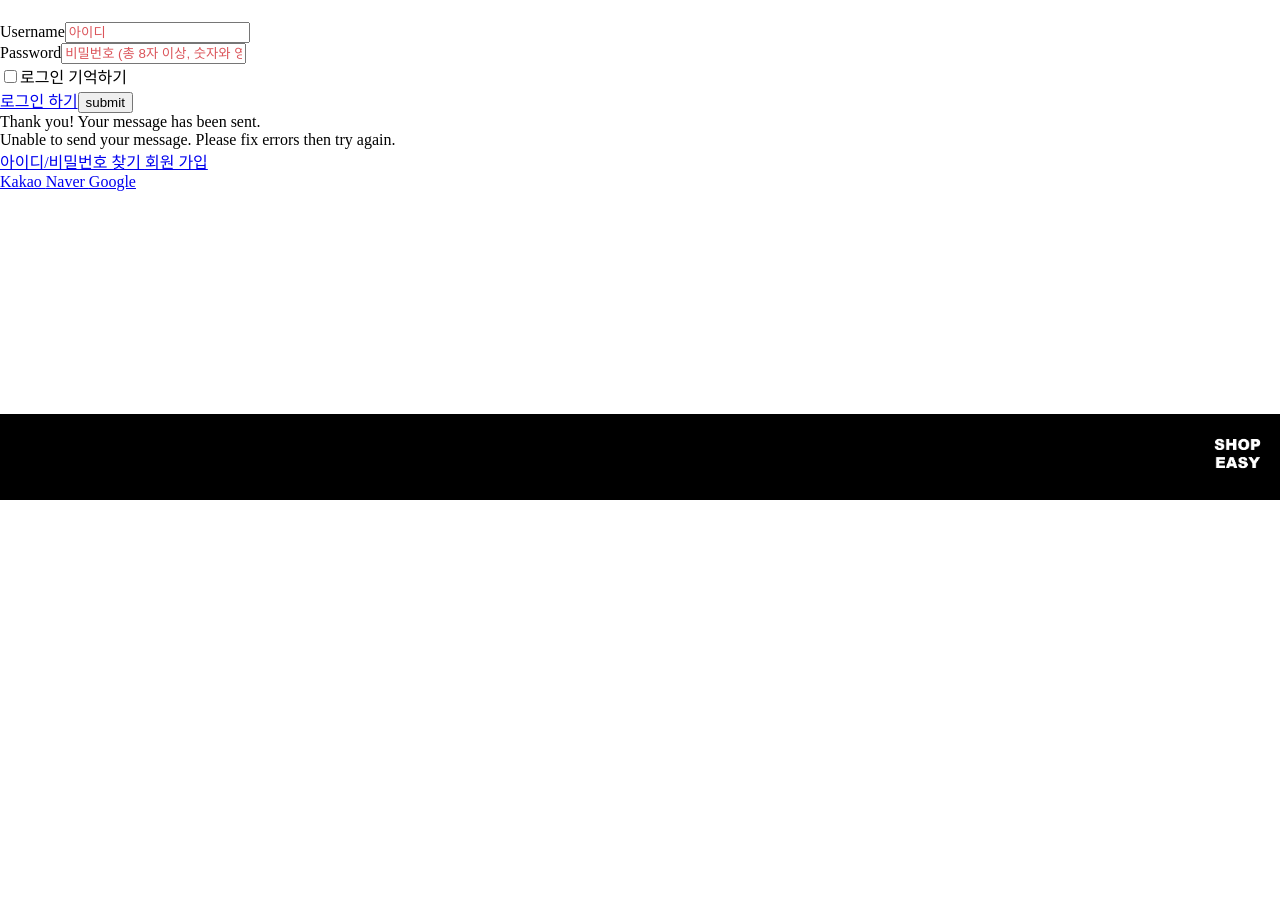
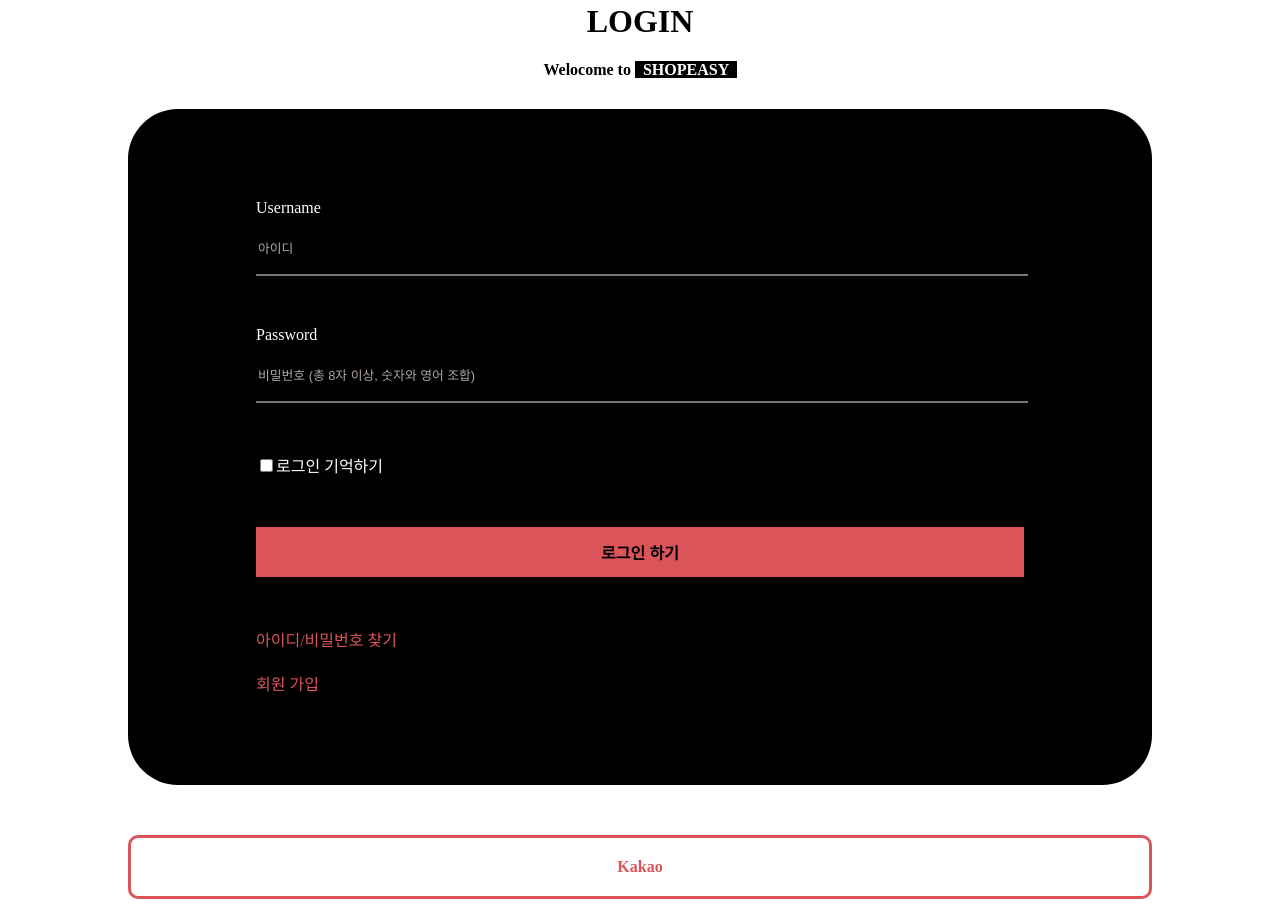
Before and after one commit to song-eojin/shopeasy_front, a React (Create React App) app in the folder shopeasy/: page /login in a window 1280 px wide. Shown: the part 300-1207 px from the top of the page. Before the commit the page ends 800 px from the top, so only its background shows below. Built offline with nearby package versions, Linux system fonts and the light colour scheme.

Commit message:
Feature : 로그인페이지 - 리액트 기반 디자인 및 레이아웃 구현 (Issue #3)

```diff
--- a/shopeasy/src/components/pages/Login.js
+++ b/shopeasy/src/components/pages/Login.js
@@ -1,57 +1,49 @@
 import React from 'react';
 import { Link } from 'react-router-dom';
+import '../../index.css';
 import '../../styles/Login.css';
 
 function Login() {
     return (
         <div className="login-container">
-            <div className="u-clearfix u-sheet u-sheet-1">
-                <h1 className="u-text u-title u-text-1">로그인 </h1>
+            <div id="login-title">
+                <h1 className="center">LOGIN</h1>
+                <p id="login-title-comment"className="center">Welocome to <span>&nbsp; SHOPEASY &nbsp;</span></p>
             </div>
-            <section className="u-align-center u-clearfix u-white u-section-2" id="carousel_efaf" data-animation-name="" data-animation-duration="0" data-animation-delay="0" data-animation-direction="">
-                <div className="u-clearfix u-sheet u-sheet-1">
-                <div className="u-black u-form u-radius-20 u-form-1">
-                    <form action="https://forms.nicepagesrv.com/v2/form/process" className="u-clearfix u-form-spacing-15 u-form-vertical u-inner-form" source="email" name="form">
-                        <div className="u-form-group u-form-name">
-                            <label for="name-4c18" className="u-label">Username</label>
-                            <input type="text" placeholder="아이디" id="name-4c18" name="username" className="u-border-2 u-border-grey-50 u-border-no-left u-border-no-right u-border-no-top u-input u-input-rectangle u-none u-input-1" required="" />
+            <div id="login-content">
+                <div>
+                    <form name="form">
+                        <div className="inputset">
+                            <label for="name-4c18">Username</label>
+                            <input className="input login-input" type="text" placeholder="아이디" id="name-4c18" name="username" required="" />
                         </div>
-                        <div className="u-form-group">
-                            <label for="email-4c18" className="u-label">Password</label>
-                            <input type="text" placeholder="비밀번호 (총 8자 이상, 숫자와 영어 조합)" id="email-4c18" name="password" className="u-border-2 u-border-grey-50 u-border-no-left u-border-no-right u-border-no-top u-input u-input-rectangle u-none u-input-2" required="required" maxlength="20" />
+                        <div className="inputset">
+                            <label for="email-4c18" >Password</label>
+                            <input type="text" placeholder="비밀번호 (총 8자 이상, 숫자와 영어 조합)" id="email-4c18" name="password" className="input login-input" required="required" maxlength="20" />
                         </div>
-                        <div className="u-form-agree u-form-group u-form-group-3">
-                            <label className="u-field-label"></label>
-                            <input type="checkbox" id="agree-a472" name="remember" className="u-active-palette-2-base u-agree-checkbox u-field-input u-hover-palette-2-base u-white" required="" />
-                            <label for="agree-a472" className="u-agree-label u-block-a35c-16 u-field-label">로그인 기억하기</label>
+                        <div className="inputset">
+                            <input type="checkbox" name="login-remember" required="" />
+                            <label for="agree-a472" >로그인 기억하기</label>
                         </div>
+
+                        {/*로그인 제출버튼*/}
                         <div className="u-align-right u-form-group u-form-submit">
-                            <Link href="#" className="u-border-active-palette-4-light-1 u-border-hover-palette-4-light-1 u-border-none u-btn u-btn-round u-btn-submit u-button-style u-hover-black u-palette-2-base u-radius-10 u-text-hover-white u-btn-1">로그인 하기</Link>
-                            <input type="submit" value="submit" className="u-form-control-hidden" />
+                            <input type="submit" value="로그인 하기" id="login-button" />
                         </div>
-                        <div className="u-form-send-message u-form-send-success"> Thank you! Your message has been sent. </div>
-                        <div className="u-form-send-error u-form-send-message"> Unable to send your message. Please fix errors then try again. </div>
-                        <input type="hidden" value="" name="recaptchaResponse" />
-                        <input type="hidden" name="formServices" value="a0cba69c-fe80-860e-1e9a-e2f3443016c7" />
                     </form>
                 </div>
+                <div id="login-link-container">
+                    <Link href="#" className="link login-link">아이디/비밀번호 찾기 </Link>
+                    <Link href="signup.html" className="link login-link">회원 가입 </Link>
                 </div>
-                <div className="u-container-style u-expanded-width-xs u-group u-group-1">
-                    <div className="u-container-layout">
-                    <Link href="#" className="u-border-1 u-border-active-palette-2-base u-border-hover-palette-1-base u-border-no-left u-border-no-right u-border-no-top u-btn u-button-style u-none u-text-palette-2-base u-btn-2">아이디/비밀번호 찾기 </Link>
-                    <Link href="signup.html" className="u-border-1 u-border-active-palette-2-base u-border-hover-palette-1-base u-border-no-left u-border-no-right u-border-no-top u-btn u-button-style u-none u-text-palette-2-base u-btn-3">회원 가입 </Link>
-                    </div>
-                </div>
-            </section>
-            <section className="u-clearfix u-white u-section-3" id="sec-4b06">
-                <div className="u-clearfix u-sheet u-sheet-1">
-                    <div className="u-clearfix u-expanded-width-xs u-group-elements u-valign-top-xs u-group-elements-1">
-                        <Link href="#" className="u-btn u-button-style u-hover-palette-2-base u-text-hover-white u-btn-1">Kakao </Link>
-                        <Link href="#" className="u-border-2 u-border-palette-2-base u-btn u-btn-round u-button-style u-hover-palette-2-base u-none u-radius u-text-hover-white u-btn-2">Naver </Link>
-                        <Link href="#" className="u-border-2 u-border-palette-2-base u-btn u-btn-round u-button-style u-hover-palette-2-base u-none u-radius u-text-hover-white u-btn-3">Google </Link>
-                    </div>
-                </div>
-            </section>
+            </div>
+
+            {/*SNS 간편로그인*/}
+            <div id="sns-container">
+                <Link href="#" className="link sns-button">Kakao </Link>
+                <Link href="#" className="link sns-button">Naver </Link>
+                <Link href="#" className="link sns-button">Google </Link>
+            </div>
         </div>
     );
 }
--- a/shopeasy/src/index.css
+++ b/shopeasy/src/index.css
@@ -15,6 +15,25 @@ body {
   list-style-type: none;
 }
 
+.inputset {
+  margin-top: 50px;
+  margin-bottom: 50px;
+}
+
+.input {
+  color: beige;
+  background-color: transparent;
+  margin-bottom: 30px;
+}
+
+.input::placeholder {
+  color: #afa5a5;
+}
+
+.center {
+  text-align: center;
+}
+
 .search input {
   background-color: transparent;
   padding: 10px;
--- a/shopeasy/src/styles/Login.css
+++ b/shopeasy/src/styles/Login.css
@@ -0,0 +1,85 @@
+#login-title {
+    margin: 70px auto 30px auto;
+}
+
+#login-title-comment {
+    font-weight: 600;
+}
+
+#login-title-comment span {
+    background-color: black;
+    color: white;
+}
+
+#login-content {
+    margin: auto 10%;
+    padding: 40px 10%;
+    border-radius: 50px;
+    background-color: black;
+    color: white;
+}
+
+.login-input {
+    display: block;
+    width: 100%;
+    height: 50px;
+    font-size: 0.8em;
+    border-top: 0;
+    border-left: 0;
+    border-right: 0;
+    margin-top: 5px;
+}
+
+#login-button {
+    background-color: #db545a;
+    font-size: 1rem;
+    font-weight: 900;
+    border: 0;
+    width: 100%;
+    height: 50px;
+    margin-bottom: 50px;
+}
+
+#login-link-container {
+    margin-bottom: 50px;
+}
+
+.login-link {
+    color: #db545a;
+    display: block;
+    margin-bottom: 20px;
+}
+
+.login-link:hover {
+    color: white;
+}
+
+#login-button:hover {
+    background-color: transparent;
+    color: white;
+    border: 1px solid white;
+}
+
+
+/*SNS 간편로그인*/
+#sns-container {
+    margin: 50px 10%;
+}
+
+.sns-button {
+    display: block;
+    text-align: center;
+    background-color: transparent;
+    color: #db545a;
+    font-size: 1em;
+    font-weight: 900;
+    border: 3px solid #db545a;
+    border-radius: 10px;
+    padding: 20px;
+    margin-top: 10px;
+}
+
+.sns-button:hover {
+    background-color: #db545a;
+    color: white;
+}
```
